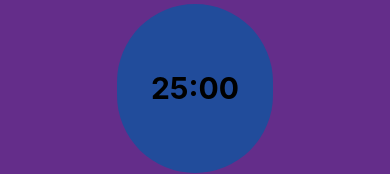
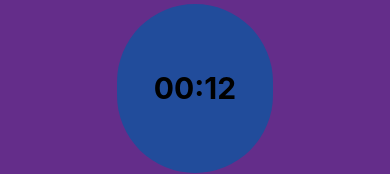
Before and after one commit to CharlesJKK/SanFocus, a React Native app: screen / in a window 390 px wide. Shown: the part 246-420 px from the top of the page. Built offline with nearby package versions, Linux system fonts and the light colour scheme.

Commit message:
feat: adicionando a lógica inicial do timer ao clicar em iniciar

```diff
--- a/App.js
+++ b/App.js
@@ -1,20 +1,52 @@
-import React from 'react';
+import React, {useState, useEffect} from 'react';
 import {Image, View, TouchableOpacity, Text} from 'react-native';
 
 export default function App(){
+
+  const timeMinutes = 0.2 * 60 * 1000;
+
+  const [timer, setTimer] = useState(timeMinutes)
+  const [isRunning, setIsRunning] = useState(null)
+
+  function timerStart(){
+    const res = setInterval(() => setTimer(prev => prev - 1000), 1000)
+    setIsRunning(res)
+    console.log(timeMinutes)
+  }
+
+  function timerStop(){
+    clearInterval(isRunning)
+  }
+
+  const timerDate = new Date(timer)
 
   return(
     <View style={{flex: 1, alignItems: 'center', backgroundColor: '#642d8a'}}>
       <Image source={require('./assets/logoimg.png')} style={{ width: 250, height: 250 }} resizeMode="cover"/>
       <View style={{backgroundColor: '#214C9B', width: '40%', height: '20%', borderRadius: 100, justifyContent: 'center', alignItems: 'center'}}>
-        <Text style={{fontSize: 30, fontWeight: 700}}>25:00</Text>
+        <Text style={{fontSize: 30, fontWeight: 700}}>{timerDate.getMinutes().toString().padStart(2, "0")}:{timerDate.getSeconds().toString().padStart(2, "0")}</Text>
       </View>
-      <TouchableOpacity style={{backgroundColor: '#6495ED', borderRadius: 5, marginTop: 40, height: 40, width: 80, justifyContent: 'center', alignItems: 'center'}}>
+      <TouchableOpacity onPress={timerStart} style={{backgroundColor: '#6495ED', borderRadius: 5, marginTop: 40, height: 40, width: 80, justifyContent: 'center', alignItems: 'center'}}>
         <Text style={{color: '#214C9B', fontWeight: 700}}>Iniciar</Text>
       </TouchableOpacity>
-      <TouchableOpacity style={{backgroundColor: '#6495ED', borderRadius: 5, marginTop: 20, height: 40, width: 80, justifyContent: 'center', alignItems: 'center'}}>
+      <TouchableOpacity onPress={timerStop} style={{backgroundColor: '#6495ED', borderRadius: 5, marginTop: 20, height: 40, width: 80, justifyContent: 'center', alignItems: 'center'}}>
         <Text style={{color: '#214C9B', fontWeight: 700}}>Parar</Text>
       </TouchableOpacity>
     </View>
   )
 }
+
+
+/*
+
+
+  function timerReset(){
+    clearInterval(timerInterval)
+    setUserMinutes(0.2)
+  }
+
+      <TouchableOpacity onPress={timerReset} style={{backgroundColor: '#6495ED', borderRadius: 5, marginTop: 20, height: 40, width: 80, justifyContent: 'center', alignItems: 'center'}}>
+        <Text style={{color: '#214C9B', fontWeight: 700}}>Resetar</Text>
+      </TouchableOpacity>
+
+      */
```
